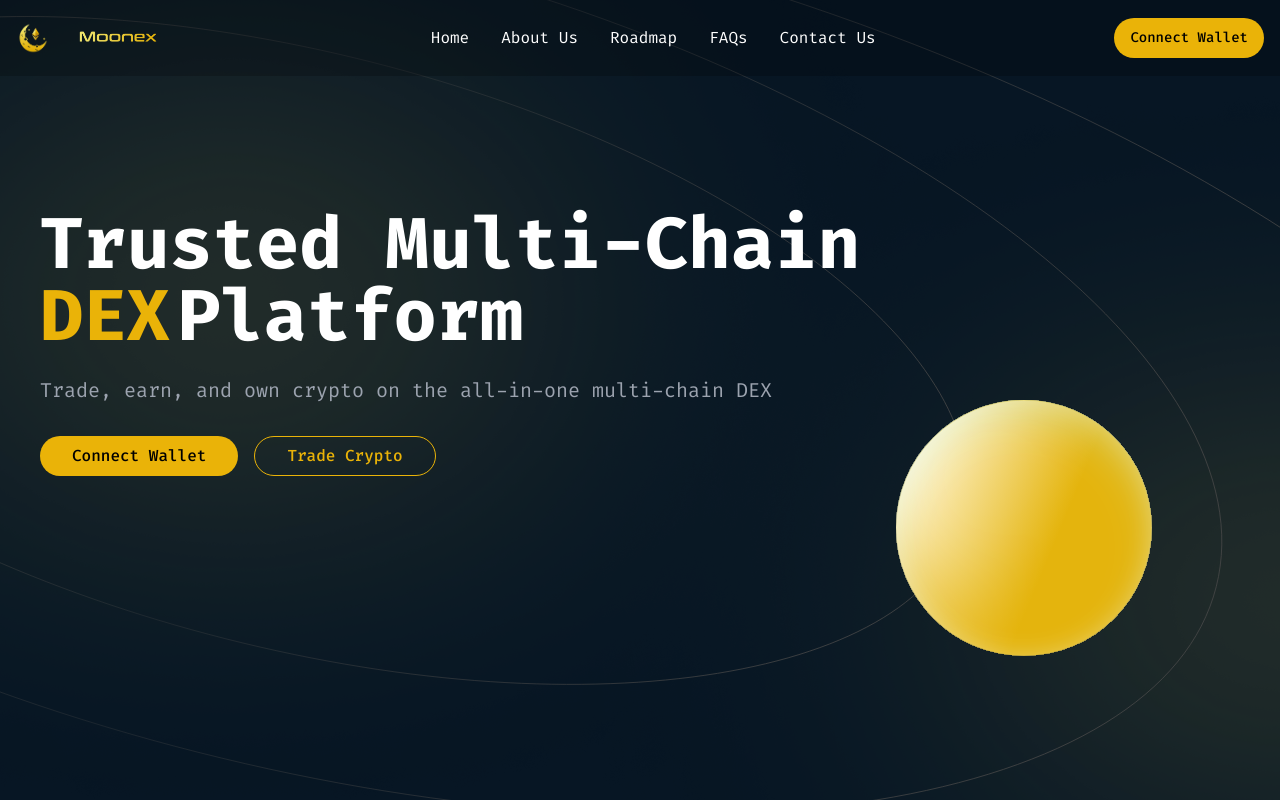
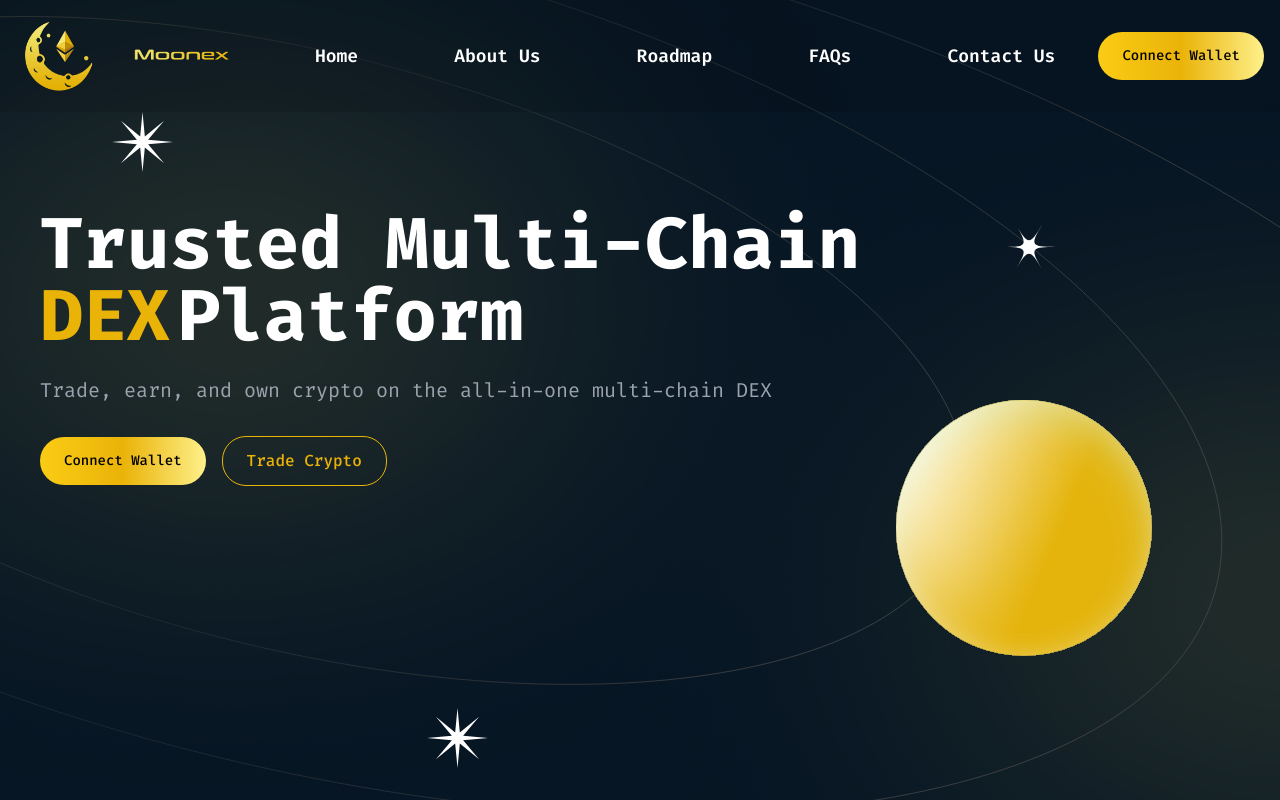
Before and after one commit to BadriVishalPadhy/Assignment-Landing-page, a React (Vite) app: page / in a window 1280 px wide. Shown: the top 800 px of the page. Built offline with nearby package versions, Linux system fonts and the light colour scheme; grey boxes are pictures that could not be loaded.

Commit message:
fixes/landing-page-stars-fix

```diff
--- a/src/components/HeroSection.tsx
+++ b/src/components/HeroSection.tsx
@@ -26,10 +26,10 @@ export const HeroSection: FC = () => {
             Trade, earn, and own crypto on the all-in-one multi-chain DEX
           </p>
           <div className="flex flex-col sm:flex-row items-center justify-center md:justify-start gap-4">
-            <Button className="w-full sm:w-auto bg-yellow-500 text-black hover:bg-yellow-400 transition-colors px-8 text-lg md:text-base">
+          <Button className="bg-gradient-to-r from-yellow-400 via-yellow-500 to-yellow-200 text-black hover:from-yellow-500 hover:via-yellow-400 hover:to-yellow-500 transition-all duration-300 px-6 py-6">
               Connect Wallet
             </Button>
-            <Button variant="outline" className="w-full sm:w-auto border-yellow-500 text-yellow-500 hover:bg-yellow-500/10 transition-colors px-8 text-lg md:text-base">
+            <Button variant="outline" className="w-full sm:w-auto border-yellow-500 text-yellow-500 hover:bg-yellow-500/10 transition-colors px-6 py-6 text-lg md:text-base">
               Trade Crypto
             </Button>
           </div>
--- a/src/components/NavBar.tsx
+++ b/src/components/NavBar.tsx
@@ -11,15 +11,15 @@ export const NavBar: FC = () => {
   }
 
   return (
-    <nav className="fixed top-0 left-0 right-0 z-50 bg-black/20 ">
+    <nav className="fixed top-0 left-0 right-0 z-50 bg-black/10 ">
       <div className="container mx-auto px-4 py-4">
         <div className="flex items-center justify-between">
           <div className="flex items-center ">
-            <img src="/moon-icon.png" alt="MoonEX Logo" className="w-8 h-8" />
-            <img className="w-36 h-11 pt-3" src="/moonex.png" alt="" />
+            <img src="/moon-icon.png" alt="MoonEX Logo" className="w-20 h-20" />
+            <img className="w-44 h-11 pt-3" src="/moonex.png" alt="" />
           </div>
 
-          <div className="hidden md:flex items-center space-x-8">
+          <div className="hidden md:flex items-center space-x-24 text-lg font-semibold">
             <a href="#" className="text-white hover:text-yellow-500 transition-colors">Home</a>
             <a href="#" className="text-white hover:text-yellow-500 transition-colors">About Us</a>
             <a href="#" className="text-white hover:text-yellow-500 transition-colors">Roadmap</a>
@@ -28,7 +28,7 @@ export const NavBar: FC = () => {
           </div>
 
           <div className="hidden md:block">
-            <Button className="bg-yellow-500 text-black hover:bg-yellow-400 transition-colors">
+          <Button className="bg-gradient-to-r from-yellow-400 via-yellow-500 to-yellow-200 text-black hover:from-yellow-500 hover:via-yellow-400 hover:to-yellow-500 transition-all duration-300 px-6 py-6">
               Connect Wallet
             </Button>
           </div>
--- a/src/components/Orbits.tsx
+++ b/src/components/Orbits.tsx
@@ -2,21 +2,8 @@ import { FC } from "react";
 
 export const Orbits: FC = () => {
   return (
-    <div className="absolute inset-0 overflow-hidden">
-      {/* <svg width="54" height="46" viewBox="0 0 54 46" fill="none" xmlns="http://www.w3.org/2000/svg">
-<path d="M40.4708 0C34.0714 10.8962 30.5357 16.33 26.9708 16.33C23.4058 16.33 19.8701 10.8962 13.5 0C19.8701 10.8962 22.9091 16.6462 21.1266 19.665C19.3442 22.6838 12.7695 23 0 23C13.237 23 19.8117 23.3162 21.3019 26.6512C22.7045 29.7562 19.6656 35.4775 13.5 46C19.8993 35.1037 23.4351 29.67 27 29.67C30.5649 29.67 34.1007 35.1037 40.5 46C33.7208 34.4137 30.7403 28.6637 33.2532 25.7887C35.474 23.2587 42.0195 23 54 23C40.5 23 33.9253 22.655 32.6104 19.1187C31.4123 15.9562 34.4513 10.2638 40.4708 0Z" fill="white"/>
-</svg>
-
-<svg width="61" height="60" viewBox="0 0 61 60" fill="none" xmlns="http://www.w3.org/2000/svg">
-<path d="M30.5 0L32.8344 24.4567L52.0668 8.7868L36.1357 27.7039L61 30L36.1357 32.2961L52.0668 51.2132L32.8344 35.5433L30.5 60L28.1656 35.5433L8.93324 51.2132L24.8643 32.2961L0 30L24.8643 27.7039L8.93324 8.7868L28.1656 24.4567L30.5 0Z" fill="white"/>
-</svg>
-
-
-<svg width="61" height="60" viewBox="0 0 61 60" fill="none" xmlns="http://www.w3.org/2000/svg">
-<path d="M30.5 0L32.8344 24.4567L52.0668 8.7868L36.1357 27.7039L61 30L36.1357 32.2961L52.0668 51.2132L32.8344 35.5433L30.5 60L28.1656 35.5433L8.93324 51.2132L24.8643 32.2961L0 30L24.8643 27.7039L8.93324 8.7868L28.1656 24.4567L30.5 0Z" fill="white"/>
-</svg> */}
-
-
+    <div className="absolute inset-0 ">
+      {/* Existing orbits SVGs */}
       <svg
         className="absolute w-full h-full"
         viewBox="999 -20 99 1005"
@@ -88,11 +75,54 @@ export const Orbits: FC = () => {
             y2="921.813"
             gradientUnits="userSpaceOnUse"
           >
-            <stop stop-color="#484848" />
-            <stop offset="0.491388" stop-color="#484848" stop-opacity="0.36" />
-            <stop offset="1" stop-color="#484848" />
+            <stop stopColor="#484848" />
+            <stop offset="0.491388" stopColor="#484848" stopOpacity="0.36" />
+            <stop offset="1" stopColor="#484848" />
           </linearGradient>
         </defs>
+      </svg>
+
+      {/* New star SVGs */}
+      <svg
+        width="54"
+        height="46"
+        viewBox="0 0 54 46"
+        fill="none"
+        xmlns="http://www.w3.org/2000/svg"
+        className="absolute top-56 right-56 animate-twinkle hidden md:block"
+      >
+        <path
+          d="M40.4708 0C34.0714 10.8962 30.5357 16.33 26.9708 16.33C23.4058 16.33 19.8701 10.8962 13.5 0C19.8701 10.8962 22.9091 16.6462 21.1266 19.665C19.3442 22.6838 12.7695 23 0 23C13.237 23 19.8117 23.3162 21.3019 26.6512C22.7045 29.7562 19.6656 35.4775 13.5 46C19.8993 35.1037 23.4351 29.67 27 29.67C30.5649 29.67 34.1007 35.1037 40.5 46C33.7208 34.4137 30.7403 28.6637 33.2532 25.7887C35.474 23.2587 42.0195 23 54 23C40.5 23 33.9253 22.655 32.6104 19.1187C31.4123 15.9562 34.4513 10.2638 40.4708 0Z"
+          fill="white"
+        />
+      </svg>
+
+      <svg
+        width="61"
+        height="60"
+        viewBox="0 0 61 60"
+        fill="none"
+        xmlns="http://www.w3.org/2000/svg"
+        className="absolute  top-28 left-28  animate-twinkle animation-delay-200 hidden md:block"
+      >
+        <path
+          d="M30.5 0L32.8344 24.4567L52.0668 8.7868L36.1357 27.7039L61 30L36.1357 32.2961L52.0668 51.2132L32.8344 35.5433L30.5 60L28.1656 35.5433L8.93324 51.2132L24.8643 32.2961L0 30L24.8643 27.7039L8.93324 8.7868L28.1656 24.4567L30.5 0Z"
+          fill="white"
+        />
+      </svg>
+
+      <svg
+        width="61"
+        height="60"
+        viewBox="0 0 61 60"
+        fill="none"
+        xmlns="http://www.w3.org/2000/svg"
+        className="absolute bottom-8 left-1/3 animate-twinkle animation-delay-400 hidden md:block"
+      >
+        <path
+          d="M30.5 0L32.8344 24.4567L52.0668 8.7868L36.1357 27.7039L61 30L36.1357 32.2961L52.0668 51.2132L32.8344 35.5433L30.5 60L28.1656 35.5433L8.93324 51.2132L24.8643 32.2961L0 30L24.8643 27.7039L8.93324 8.7868L28.1656 24.4567L30.5 0Z"
+          fill="white"
+        />
       </svg>
     </div>
   );
```
